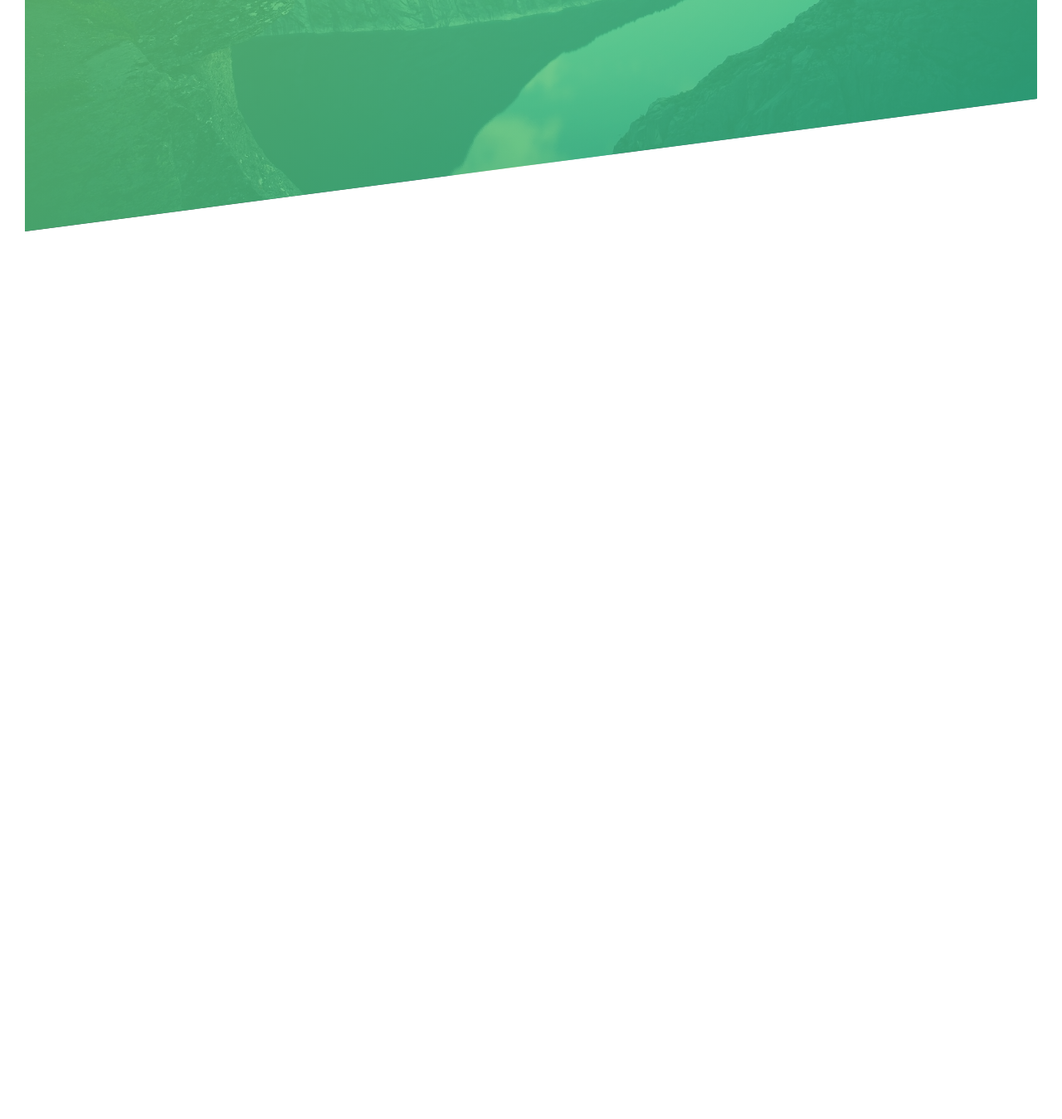
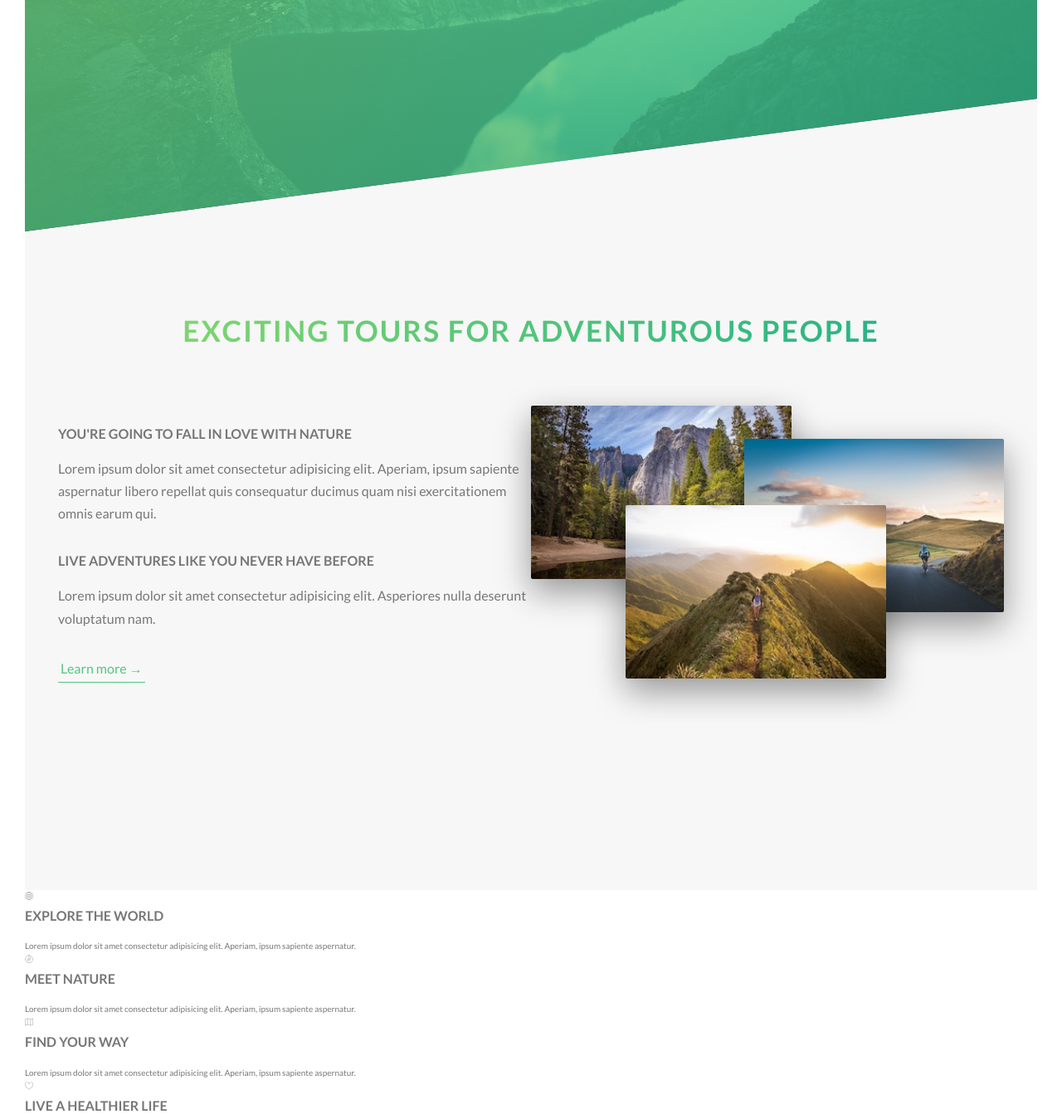
Before and after one commit to St3ve89/web-template, a website: page index.html in a window 1280 px wide. Shown: the part 511-1860 px from the top of the page at 83% size. Before the commit the page ends 820 px from the top, so only its background shows below. Drawn offline with Linux system fonts and the light colour scheme.

Commit message:
Styling the about section

```diff
--- a/index.html
+++ b/index.html
@@ -7,7 +7,7 @@
 
         <link href="https://fonts.googleapis.com/css?family=Lato:100,300,400,700,900" rel="stylesheet">
 
-        <!--<link rel="stylesheet" href="css/icon-font.css">-->
+        <link rel="stylesheet" href="css/icon-font.css">
 
         <link rel="stylesheet" href="css/style.css">
         <link rel="shortcut icon" type="image/png" href="assets/img/favicon.png">
@@ -51,7 +51,7 @@
             </div>
         </header>
 
-        <!-- <main>
+        <main>
             <section class="section-about">
                 <div class="u-center-text u-margin-bottom-big">
                     <h2 class="heading-secondary">
@@ -59,8 +59,8 @@
                     </h2>
                 </div>
 
-                <div class="row">
-                    <div class="col-1-of-2">
+                <div class="flex container">
+                    <div class="f1">
                         <h3 class="heading-tertiary u-margin-bottom-small">You're going to fall in love with nature</h3>
                         <p class="paragraph">
                             Lorem ipsum dolor sit amet consectetur adipisicing elit. Aperiam, ipsum sapiente aspernatur libero repellat quis consequatur
@@ -74,7 +74,7 @@
 
                         <a href="#" class="btn-text">Learn more &rarr;</a>
                     </div>
-                    <div class="col-1-of-2">
+                    <div class="f1">
                         <div class="composition">
 
                             <img srcset="assets/img/nat-1.jpg 300w, assets/img/nat-1-large.jpg 1000w"
@@ -93,19 +93,19 @@
                                  sizes="(max-width: 56.25em) 20vw, (max-width: 37.5em) 30vw, 300px"
                                  alt="Photo 3"
                                  class="composition__photo composition__photo--p3"
-                                 src="assets/img/nat-3-large.jpg"> -->
+                                 src="assets/img/nat-3-large.jpg">
 
                             <!--
                             <img src="assets/img/nat-1-large.jpg" alt="Photo 1" class="composition__photo composition__photo--p1">
                             <img src="assets/img/nat-2-large.jpg" alt="Photo 2" class="composition__photo composition__photo--p2">
                             <img src="assets/img/nat-3-large.jpg" alt="Photo 3" class="composition__photo composition__photo--p3">
                             -->
-                        <!-- </div>
+                         </div>
                     </div>
                 </div>
-            </section> -->
+            </section>
 
-            <!-- <section class="section-features">
+          <section class="section-features">
 
                 <div class="row">
                     <div class="col-1-of-4">
@@ -150,7 +150,7 @@
                 </div>
             </section>
 
-            <section class="section-tours" id="section-tours">
+            <!-- <section class="section-tours" id="section-tours">
                 <div class="u-center-text u-margin-bottom-big">
                     <h2 class="heading-secondary">
                         Most popular tours
@@ -259,9 +259,9 @@
                 <div class="u-center-text u-margin-top-huge">
                     <a href="#" class="btn btn--green">Discover all tours</a>
                 </div>
-            </section>
+            </section> -->
 
-            <section class="section-stories">
+            <!-- <section class="section-stories">
                 <div class="bg-video">
                     <video class="bg-video__content" autoplay muted loop>
                         <source src="assets/img/video.mp4" type="video/mp4">
@@ -313,9 +313,9 @@
                 <div class="u-center-text u-margin-top-huge">
                     <a href="#" class="btn-text">Read all stories &rarr;</a>
                 </div>
-            </section>
+            </section> -->
 
-            <section class="section-book">
+            <!-- <section class="section-book">
                 <div class="row">
                     <div class="book">
                         <div class="book__form">
@@ -361,10 +361,10 @@
                         </div>
                     </div>
                 </div>
-            </section>
+            </section> -->
         </main>
 
-        <footer class="footer">
+        <!-- <footer class="footer">
             <div class="footer__logo-box">
 
                 <picture class="footer__logo">
@@ -397,9 +397,9 @@
                     </p>
                 </div>
             </div>
-        </footer>
+        </footer> -->
 
-        <div class="popup" id="popup">
+        <!-- <div class="popup" id="popup">
             <div class="popup__content">
                 <div class="popup__left">
                     <img src="assets/img/nat-8.jpg" alt="Tour photo" class="popup__img">
--- a/sass/abstracts/_variables.scss
+++ b/sass/abstracts/_variables.scss
@@ -2,6 +2,10 @@ $color-primary: #55c57e;
 $color-primary-light: #7ed56f;
 $color-primary-dark: #28b485;
 
+$color-grey-light-1: #f7f7f7;
+
 $color-grey-dark: #777;
 $color-white: #fff;
 $color-black: #000;
+
+$default-font-size: 1.6rem;
--- a/sass/base/_typography.scss
+++ b/sass/base/_typography.scss
@@ -30,3 +30,34 @@ body {
     animation: moveInRight 1s ease-out;
   }
 }
+
+.heading-secondary {
+  font-size: 3.5rem;
+  text-transform: uppercase;
+  font-weight: 700;
+  display: inline-block;
+  background-image: linear-gradient(to right, $color-primary-light, $color-primary-dark);
+  -webkit-background-clip: text;
+  color: transparent;
+  letter-spacing: 2px;
+  transition: all .2s;
+
+  &:hover {
+    transform: skewY(2deg) skewX(15deg) scale(1.1);
+    text-shadow: .5rem 1rem 2rem rgba($color-black, .2);
+  }
+}
+
+.heading-tertiary {
+  font-size: $default-font-size;
+  font-weight: 700;
+  text-transform: uppercase;
+}
+
+.paragraph {
+  font-size: $default-font-size;
+
+  &:not(:last-child) {
+    margin-bottom: 3rem;
+  }
+}
--- a/sass/base/_utilities.scss
+++ b/sass/base/_utilities.scss
@@ -0,0 +1,19 @@
+.u-center-text {
+  text-align: center;
+}
+
+.u-center-left {
+  text-align: left;
+}
+
+.u-margin-bottom-big {
+  margin-bottom: 8rem;
+}
+
+.u-margin-bottom-medium {
+  margin-bottom: 4rem;
+}
+
+.u-margin-bottom-small {
+  margin-bottom: 1.5rem;
+}
--- a/sass/components/_button.scss
+++ b/sass/components/_button.scss
@@ -8,7 +8,7 @@
     border-radius: 10rem;
     transition: all .2s;
     position: relative;
-    font-size: 1.6rem;
+    font-size: $default-font-size;
   }
 
   &:hover {
@@ -53,3 +53,28 @@
     animation-fill-mode: backwards;
   }
 }
+
+.btn-text {
+  &:link,
+  &:visited {
+    font-size: $default-font-size;
+    color: $color-primary;
+    display: inline-block;
+    text-decoration: none;
+    border-bottom: 1px solid $color-primary;
+    padding: 3px;
+    transition: all .2s;
+  }
+
+  &:hover {
+    background-color: $color-primary;
+    color: $color-white;
+    box-shadow: 0 1rem 2rem rgba($color-black, .2);
+    transform: translateY(-2px);
+  }
+
+  &:active {
+    transform: translateY(0);
+    box-shadow: 0 .5rem 1rem rgba($color-black, .2);
+  }
+}
--- /dev/null
+++ b/sass/components/_composition.scss
@@ -0,0 +1,39 @@
+.composition{
+  position: relative;
+  &__photo {
+    width: 55%;
+    box-shadow: 0 1.5rem 4rem rgba($color-black, .4);
+    border-radius: 2px;
+    position: absolute;
+    z-index: 10;
+    transition: all .2s;
+    outline-offset: 2rem;
+
+    &--p1 {
+      left: 0;
+      top: -2rem;
+
+    }
+
+    &--p2 {
+      right: 0;
+      top: 2rem;
+    }
+
+    &--p3 {
+      left: 20%;
+      top: 10rem;
+    }
+
+    &:hover {
+      outline: 1.5rem solid $color-primary;
+      transform: scale(1.05) translateY(-0.5rem);
+      box-shadow: 0 2.5rem 4rem rgba($color-black, .5);
+      z-index: 20;
+    }
+  }
+
+  &:hover &__photo:not(:hover) {
+    transform: scale(.9)
+  }
+}
--- /dev/null
+++ b/sass/layout/_grid.scss
@@ -0,0 +1,24 @@
+.flex {
+  display: flex;
+
+  &.column{
+    flex-direction: column;
+  }
+
+  &.acenter {
+    align-items: center;
+  }
+
+  &.justycenter {
+    justify-content: center;
+  }
+
+  &.container {
+    max-width: 114rem;
+    margin: 0 auto;
+  }
+
+  .f1 {
+    flex: 1;
+  }
+}
--- a/sass/main.scss
+++ b/sass/main.scss
@@ -7,8 +7,11 @@
 @import "./base/typography";
 @import "./base/utilities";
 
+@import "./components/button";
+@import "./components/composition";
+
 @import "./layout/header";
+@import "./layout/grid";
 
-@import "./components/button";
 
 @import "./pages/home";
--- a/sass/pages/_home.scss
+++ b/sass/pages/_home.scss
@@ -0,0 +1,5 @@
+.section-about {
+  background-color: $color-grey-light-1;
+  padding: 25rem 0;
+  margin-top: -20vh;
+}
```
